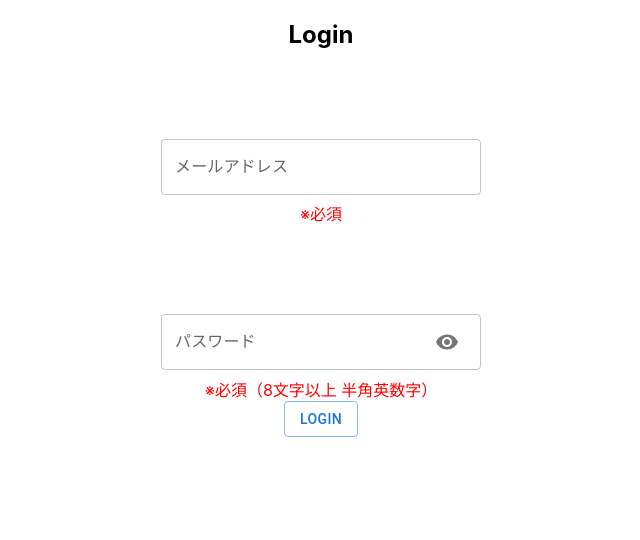
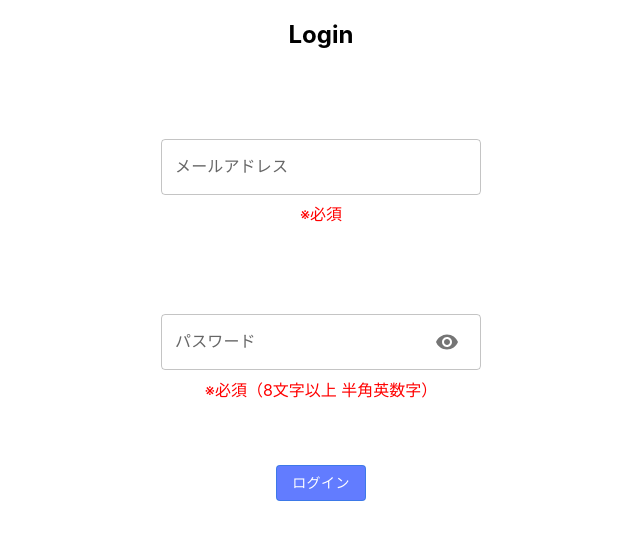
Before and after one commit to takumiTakahata/equipment_management_system, a React (Create React App) app in the folder app/: page /admin_login in a window 1280 px wide. Shown: the top 540 px of the page, without its empty margins (319-959 px from the left). Built offline with nearby package versions, Linux system fonts and the light colour scheme.

Commit message:
buttonの装飾を編集

```diff
--- a/app/src/components/login.css
+++ b/app/src/components/login.css
@@ -18,3 +18,9 @@
 #ad_login .ad_login_pass_text {
   width: 25%;
 }
+
+#ad_login .MuiButton-root.ad_login_button {
+  margin-top: 5%;
+  background-color: #627cff;
+  color: white;
+}
--- a/app/src/components/login.tsx
+++ b/app/src/components/login.tsx
@@ -119,8 +119,12 @@ const Login: React.FC = () => {
       {!passwordError && (
         <p className="ad_login_required_txt">※必須（8文字以上 半角英数字）</p>
       )}
-      <Button onClick={handleLogin} variant="outlined">
-        Login
+      <Button
+        onClick={handleLogin}
+        variant="outlined"
+        className="ad_login_button"
+      >
+        ログイン
       </Button>
       {error && <p>{error}</p>}
     </div>
```
